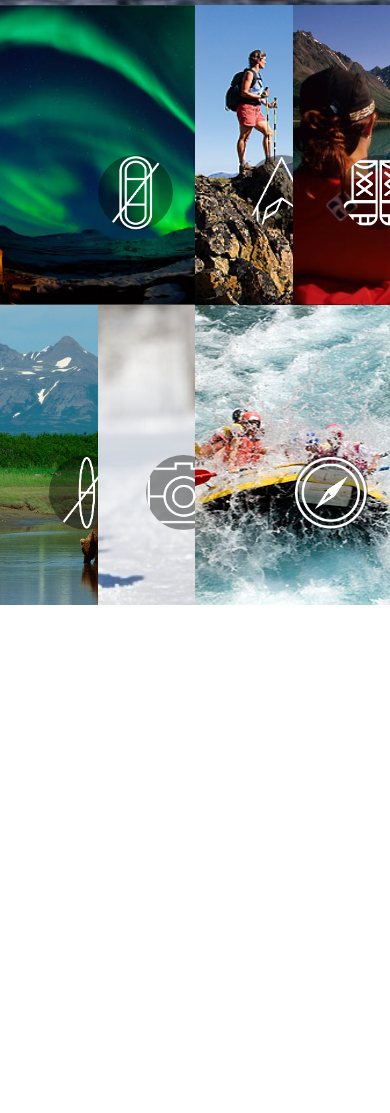
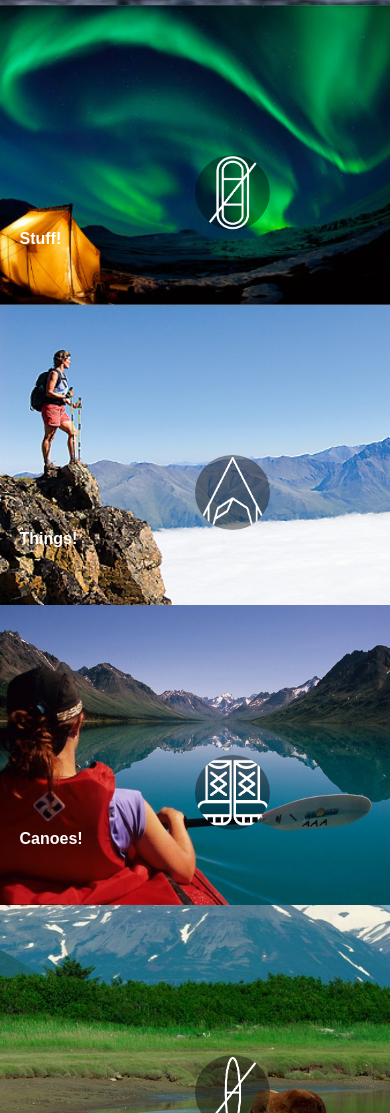
Before and after one commit to ribermudes/Artic-Wild-Week4, a plain HTML site: page index.html in a window 390 px wide. Shown: the part 887-2000 px from the top of the page. Before the commit the page ends 1492 px from the top, so only its background shows below. Drawn offline with Linux system fonts and the light colour scheme.

Commit message:
add media query

```diff
--- a/index.html
+++ b/index.html
@@ -24,19 +24,19 @@
         <div class="gallery-image item1 large">
           <img src="iconography/arctic-wild-icons-raft.png" alt="" />
           <p>
-            Stuff
+            Stuff!
           </p>
         </div>
         <div class="gallery-image item2 small">
           <img src="iconography/arctic-wild-icons-mountain.png" alt="" />
           <p>
-            Things
+            Things!
           </p>
         </div>
         <div class="gallery-image item3 small">
           <img src="iconography/arctic-wild-icons-boots.png" alt="" />
           <p>
-            Canoes
+            Canoes!
           </p>
         </div>
       </div>
@@ -44,13 +44,13 @@
         <div class="gallery-image item4 small">
           <img src="iconography/arctic-wild-icons-canoe.png" alt="" />
           <p>
-            BEARS
+            BEARS!
           </p>
         </div>
         <div class="gallery-image item5 small">
           <img src="iconography/arctic-wild-icons-camera.png" alt="" />
           <p>
-            Huskies
+            Huskies!
           </p>
         </div>
         <div class="gallery-image item6 large">
--- a/scss/styles.scss
+++ b/scss/styles.scss
@@ -143,11 +143,27 @@
 }
 
 @media screen and (max-width:650px){
-  .gallery p {
-    display: none;
+  .gallery {
+    display: flex;
+    flex-direction: column;
+    flex-wrap: wrap;
   }
-  ul {
+
+  .gallery-top, .gallery-bottom {
+    display: flex;
     flex-direction: column;
-    text-align: center;
+    flex-wrap: wrap;
   }
+
+  .gallery-image {
+    width: 100vw;
+    height: 300px;
+  }
+
+  .navigation a {
+    display: flex;
+    flex-direction: column;
+    flex-wrap: wrap;
+  }
+
 }
```
Also changed, not shown: css/styles.css, 1 other file.
